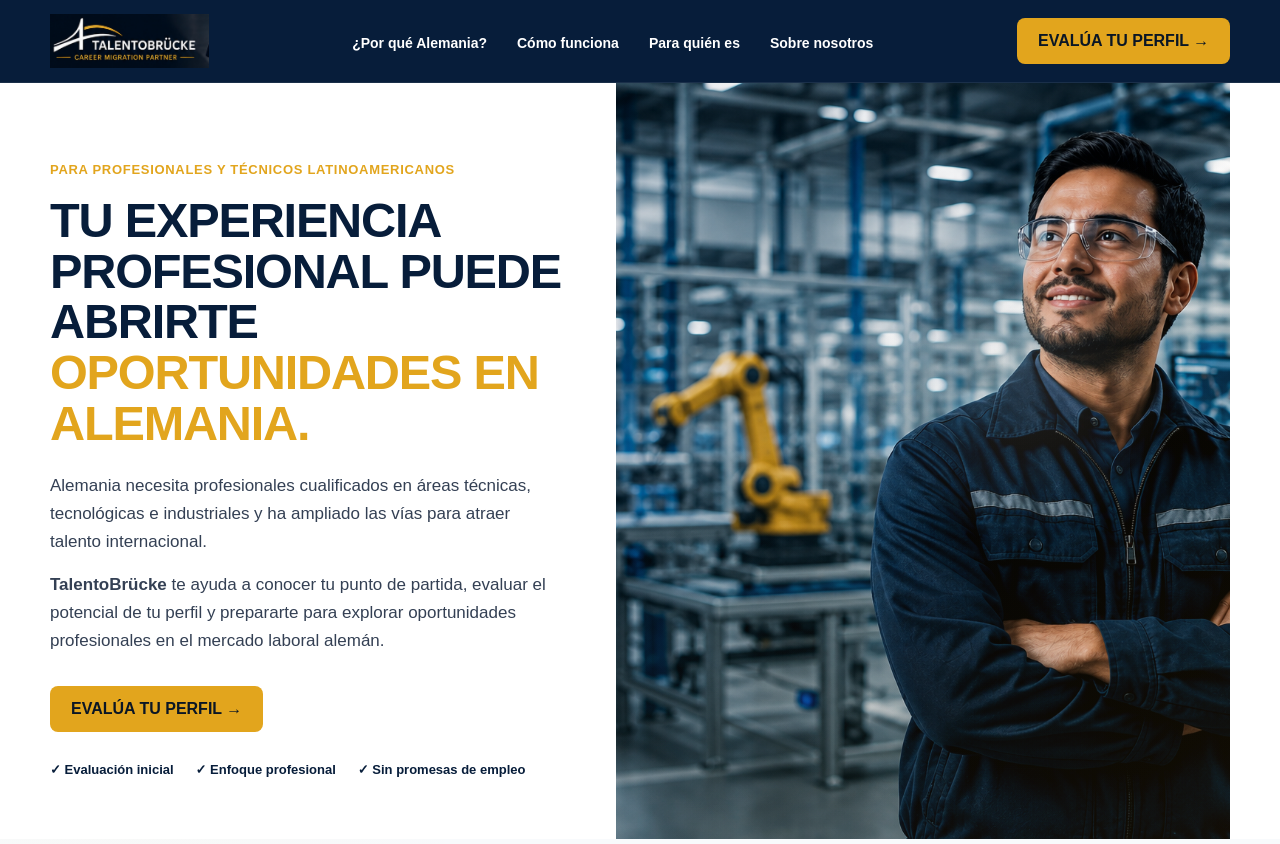
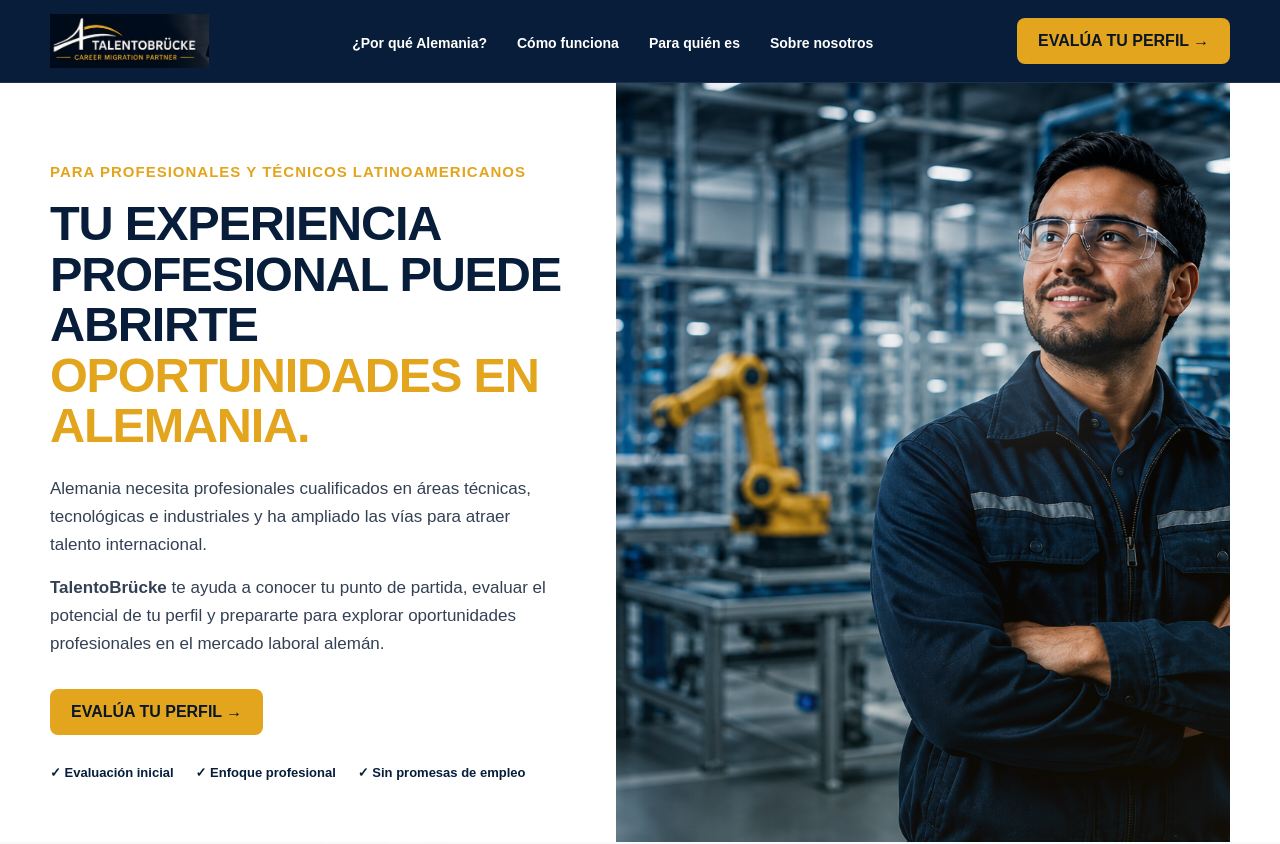
Before and after one commit to fiveseasonsrealty-ux/TALENTOBRUCKE-CRM, a Next.js app: page / in a window 1280 px wide. Shown: the top 844 px of the page. Built offline with nearby package versions, Linux system fonts and the light colour scheme.

Commit message:
Update globals.css

```diff
--- a/app/globals.css
+++ b/app/globals.css
@@ -220,10 +220,10 @@ img {
 .eyebrow {
   margin: 0 0 16px;
   color: var(--gold);
-  font-size: 13px;
+  font-size: 15px;
   line-height: 1.4;
   font-weight: 900;
-  letter-spacing: 0.7px;
+  letter-spacing: 1px;
   text-transform: uppercase;
 }
 
```
